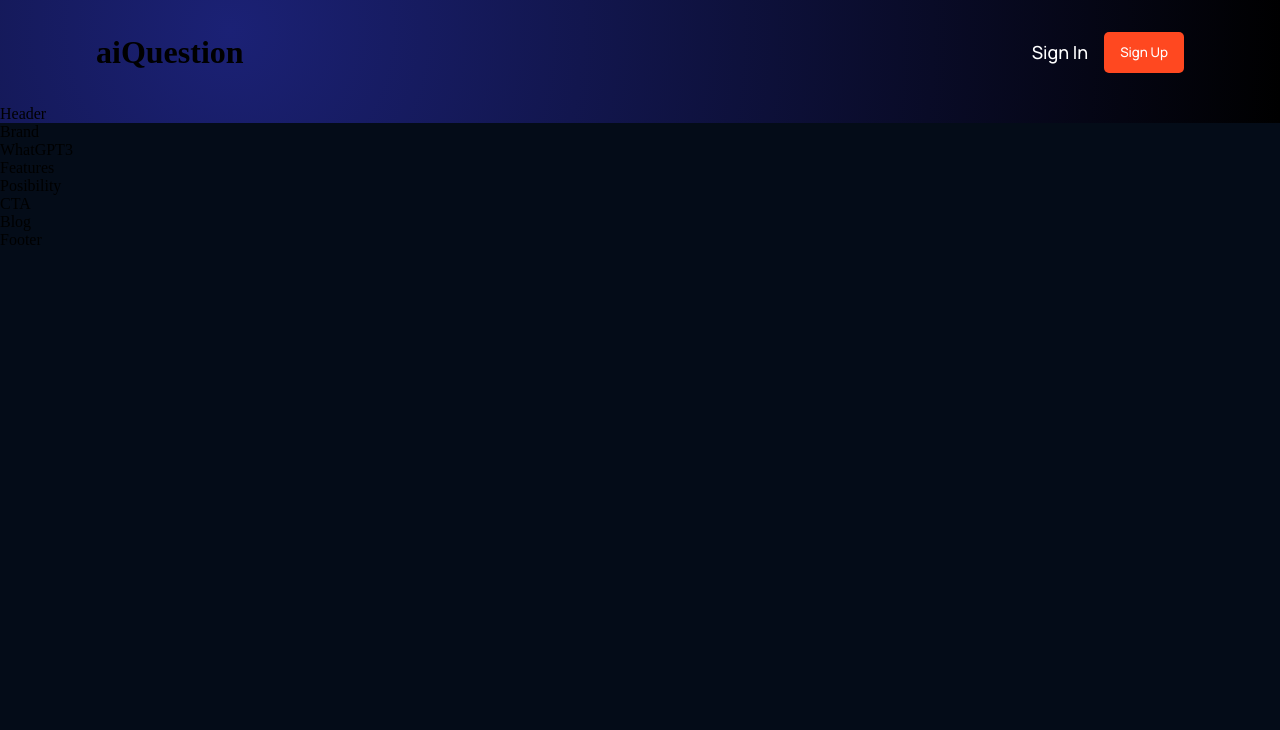
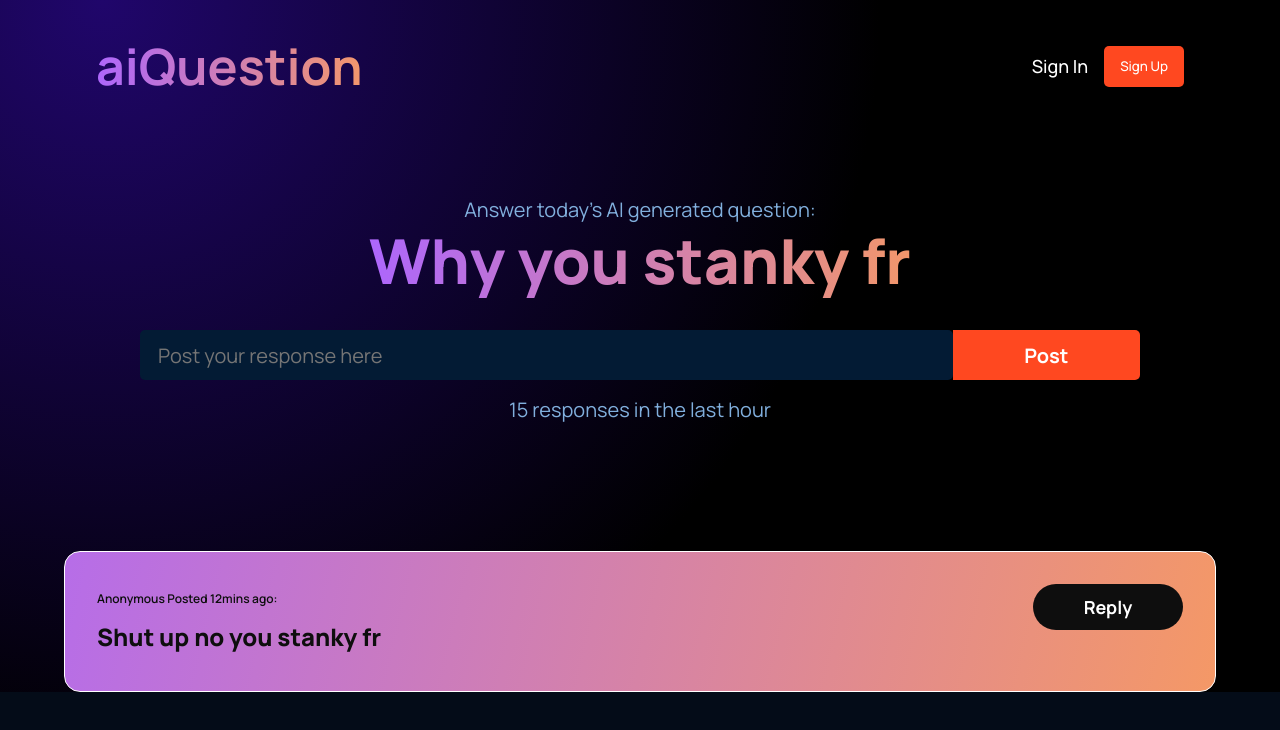
Before and after one commit to Fergtic/aiQuestion, a React (Create React App) app in the folder client/: page / in a window 1280 px wide. Shown: the top 730 px of the page. Built offline with nearby package versions, Linux system fonts and the light colour scheme.

Commit message:
basic deign done

```diff
--- a/client/src/App.css
+++ b/client/src/App.css
@@ -13,20 +13,20 @@ body {
 .gradient__bg{
 
 
-        /* ff 3.6+ */
-        background:-moz-radial-gradient(circle at 18% 25%, rgba(27, 33, 117, 1) 0%, rgba(0, 0, 0, 1) 100%);
+    background:-moz-radial-gradient(circle at 8% 0%, rgba(32, 6, 107, 1) 0%, rgba(0, 0, 0, 1) 57%);
 
-        /* safari 5.1+,chrome 10+ */
-        background:-webkit-radial-gradient(circle at 18% 25%, rgba(27, 33, 117, 1) 0%, rgba(0, 0, 0, 1) 100%);
+    /* safari 5.1+,chrome 10+ */
+    background:-webkit-radial-gradient(circle at 8% 0%, rgba(32, 6, 107, 1) 0%, rgba(0, 0, 0, 1) 57%);
 
-        /* opera 11.10+ */
-        background:-o-radial-gradient(circle at 18% 25%, rgba(27, 33, 117, 1) 0%, rgba(0, 0, 0, 1) 100%);
+    /* opera 11.10+ */
+    background:-o-radial-gradient(circle at 8% 0%, rgba(32, 6, 107, 1) 0%, rgba(0, 0, 0, 1) 57%);
 
-        /* ie 10+ */
-        background:-ms-radial-gradient(circle at 18% 25%, rgba(27, 33, 117, 1) 0%, rgba(0, 0, 0, 1) 100%);
+    /* ie 10+ */
+    background:-ms-radial-gradient(circle at 8% 0%, rgba(32, 6, 107, 1) 0%, rgba(0, 0, 0, 1) 57%);
 
-        /* global 92%+ browsers support */
-        background:radial-gradient(circle at 18% 25%, rgba(27, 33, 117, 1) 0%, rgba(0, 0, 0, 1) 100%);
+    /* global 92%+ browsers support */
+    background:radial-gradient(circle at 8% 0%, rgba(32, 6, 107, 1) 0%, rgba(0, 0, 0, 1) 57%);
+
 
 
 }
--- a/client/src/App.js
+++ b/client/src/App.js
@@ -21,6 +21,12 @@ import Navbar from "./components/navbar/navbar";
 import './App.css'
 //import { Blog, Features, Footer, Header, Possibility, WhatGPT3 } from "./containers/index.js";
 //import {CTA, Brand, Navbar} from "./components/index.js";
+//<Brand/>
+//<WhatGPT3/>
+//<Features/>
+//<Posibility/>
+//<Blog/>
+//<Footer/>
 
 
 const App = () => {
@@ -29,14 +35,8 @@ const App = () => {
     <div className='gradient__bg'>
      <Navbar />
      <Header/>
+     <CTA/>
     </div>
-    <Brand/>
-    <WhatGPT3/>
-    <Features/>
-    <Posibility/>
-    <CTA/>
-    <Blog/>
-    <Footer/>
    </div>
  );
 };
--- a/client/src/components/cta/cta.css
+++ b/client/src/components/cta/cta.css
@@ -0,0 +1,44 @@
+.ai__cta{
+    border: 1px solid #fff;
+    color: #fff;
+    display: flex;
+
+    justify-content: space-between;
+    padding: 2rem;
+    margin: 4rem;
+    border-radius: 1rem;
+    background: var(--gradient-bar);
+}
+
+ .ai__cta-content p{
+    font-family: var(--font-family);
+    font-weight: 599;
+    font-size: 12px;
+    line-height: 30px;
+    color: #0e0e0e
+
+ }
+
+ .ai__cta-content h3{
+    font-family: var(--font-family);
+    font-weight: 800;
+    font-size: 24px;
+    line-height: 45px;
+    color: #0e0e0e
+ }
+
+ .ai__cta-button button{
+    background: #0e0e0e;
+    color: #fff;
+    border-radius: 40px;
+    font-family: var(--font-family);
+    font-weight: bold;
+    font-size: 18px;
+    line-height: 30px;
+    padding: 0.5rem 1rem;
+
+    border: none;
+    outline: none;
+    cursor: pointer;
+    min-width: 150px;
+ }
--- a/client/src/components/cta/cta.jsx
+++ b/client/src/components/cta/cta.jsx
@@ -3,8 +3,14 @@ import './cta.css'
 
 const CTA = () => {
   return (
-    <div>CTA
-
+    <div className='ai__cta'>
+        <div className='ai__cta-content'>
+          <p>Anonymous Posted 12mins ago:</p>
+          <h3>Shut up no you stanky fr</h3>
+        </div>
+        <div className='ai__cta-button'>
+            <button type='button'>Reply</button>
+        </div>
     </div>
   )
 }
--- a/client/src/components/navbar/navbar.css
+++ b/client/src/components/navbar/navbar.css
@@ -15,6 +15,12 @@
 
 .ai__navbar-links_title{
     margin-right: 2rem;
+}
+
+.ai__navbar-links_title h1{
+    font-family: var(--font-family);
+    font-weight:5000;
+    font-size: 50px;
 }
 
 .ai__navbar-sign button{
--- a/client/src/components/navbar/navbar.jsx
+++ b/client/src/components/navbar/navbar.jsx
@@ -7,7 +7,7 @@ const Navbar = () => {
     <div className='ai__navbar'>
       <div className='ai__navbar-links'>
         <div className='ai__navbar-links_title'>
-          <h1>aiQuestion</h1>
+          <h1 className='gradient__text' >aiQuestion</h1>
         </div>
       </div>
       <div className='ai__navbar-sign'>
--- a/client/src/containers/header/header.css
+++ b/client/src/containers/header/header.css
@@ -0,0 +1,72 @@
+.ai__header{
+    display: flex;
+}
+
+.ai__header-content{
+    flex: 2;
+    display: flex;
+    justify-content: center;
+    align-items: center;
+    flex-direction: column;
+
+}
+
+.ai__header-content h1{
+    font-family: var(--font-family);
+    font-weight: 800;
+    font-size: 62px;
+    line-height: 75px;
+}
+
+.ai__header-content p{
+    font-family: var(--font-family);
+    font-size: 20px;
+    line-height: 27px;
+    color: var(--color-text);
+}
+
+.ai__header-content__input{
+    width: 1000px;
+    margin: 2rem 0 1rem;
+
+    display: flex;
+}
+
+.ai__header-content__input input{
+    flex: 3;
+    width: 100%;
+    min-height: 50px;
+    background: var(--color-footer);
+    border-radius: 5px 0px 0px 5px;
+    font-family: var(--font-family);
+    font-size: 20px;
+    line-height: 27px;
+    border: 2px solid var(--color-footer);
+    padding: 0 1rem;
+    outline: none;
+    color: #fff;
+
+    border-top-right-radius: 5px;
+    border-bottom-right-radius: 5px;
+
+}
+
+.ai__header-content__input button{
+    flex: 0.6;
+    width: 100%;
+    min-height: 50px;
+    font-family: var(--font-family);
+    font-weight: bold;
+    font-size:20px;
+    line-height: 27px;
+    background: #FF4820;
+    color: #FFFF;
+    cursor: pointer;
+    outline: none;
+    padding: 0 1rem;
+    border: none;
+
+    border-top-right-radius: 5px;
+    border-bottom-right-radius: 5px;
+
+}
--- a/client/src/containers/header/header.jsx
+++ b/client/src/containers/header/header.jsx
@@ -3,7 +3,19 @@ import './header.css'
 
 const Header = () => {
   return (
-    <div>Header</div>
+    <div className='ai__header section__padding'>
+      <div className='ai__header-content'>
+        <p> Answer today's AI generated question:</p>
+        <h1 className='gradient__text'> Why you stanky fr</h1>
+        <div className='ai__header-content__input'>
+          <input type='text' placeholder='Post your response here'/>
+              <button type='button'> Post </button>
+        </div>
+        <div className='ai__header-content__answers'>
+        <p>15 responses in the last hour</p>
+        </div>
+      </div>
+    </div>
   )
 }
 
```
